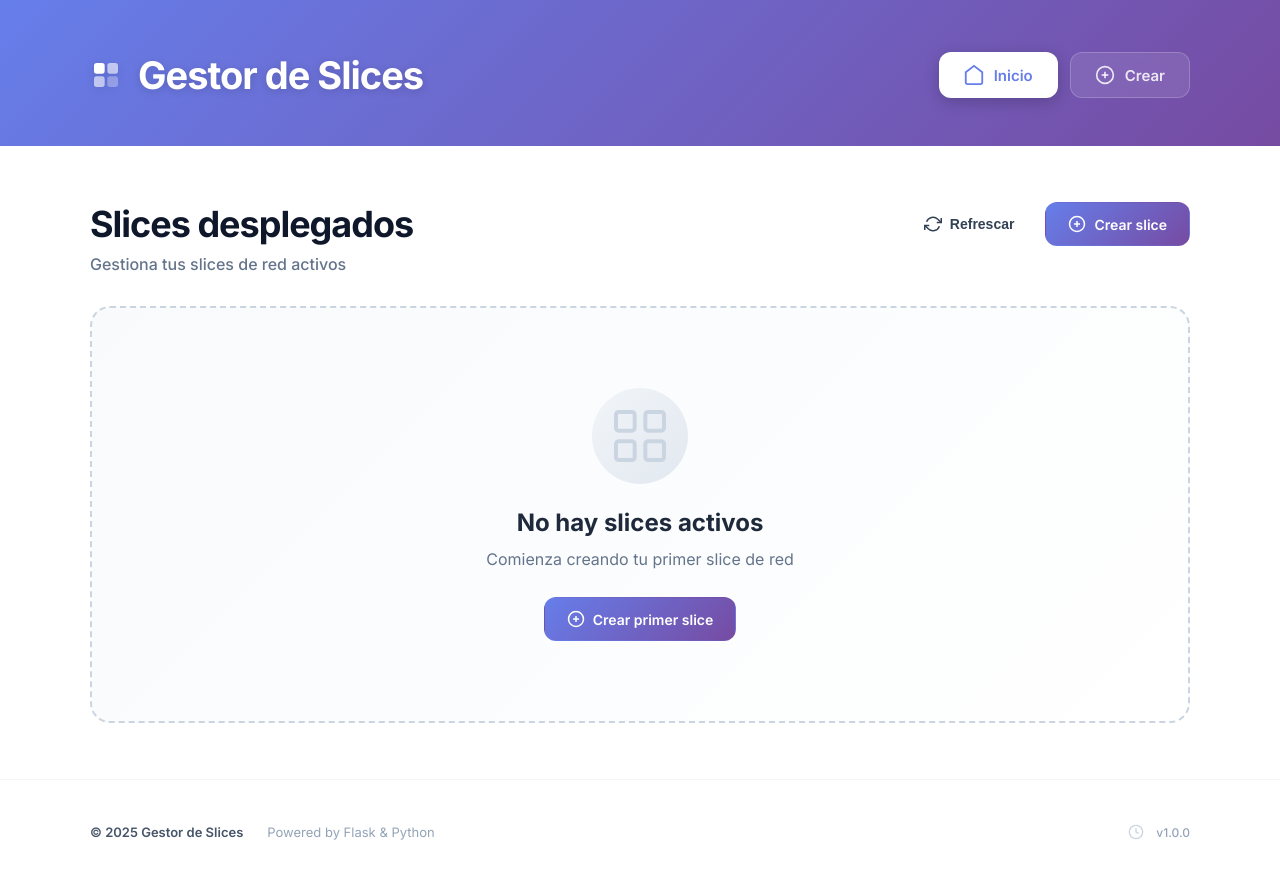
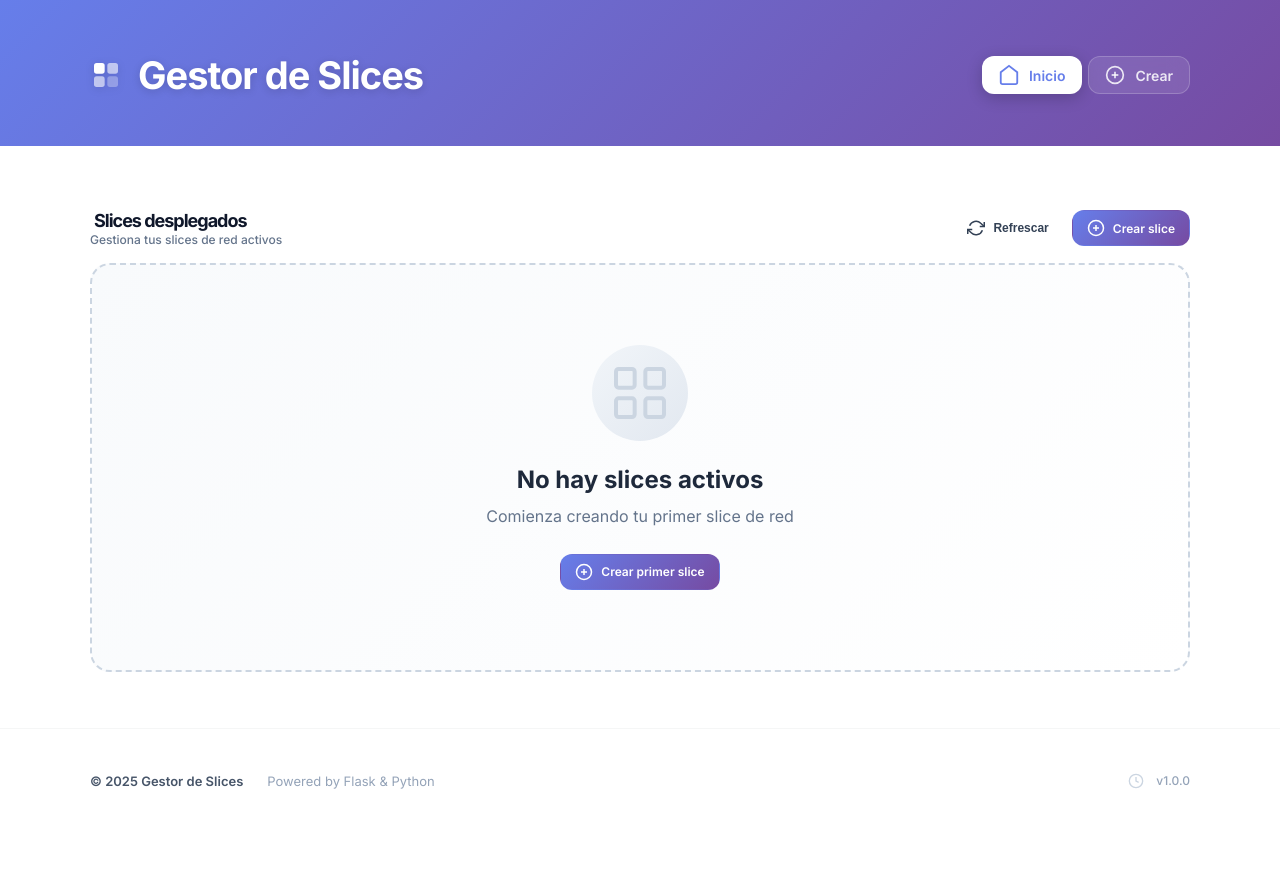
Before and after one commit to alegom05/CLOUD_ALEJANDRO, a Flask app: page / in a window 1280 px wide. After the commit the page ends 789 px from the top, so only its background shows below. Run offline with Flask 3, Linux system fonts and the light colour scheme.

Commit message:
Reduccion del espacio de la barra lateral Configuracion

```diff
--- a/slice_manager_flask/static/style.css
+++ b/slice_manager_flask/static/style.css
@@ -136,7 +136,7 @@ a:hover {
 .form-actions { display:flex; gap:8px; }
 
 .topbar { display:flex; justify-content:space-between; align-items:center; padding:14px 0; border-bottom:1px solid rgba(16,24,40,0.04); background: linear-gradient(90deg, rgba(255,255,255,0.8), rgba(255,255,255,0.6)); }
-.logo { font-weight:700; font-size:18px; }
+.logo { font-weight:700; font-size: 13px; }
 .logo .accent { color:#0066ff; margin-left:6px; }
 .nav-actions { display:flex; gap:8px; }
 
@@ -185,11 +185,11 @@ a:hover {
   display: flex;
   align-items: center;
   gap: 10px;
-  padding: 12px 24px;
+  padding: 4px 10px;
   color: rgba(255,255,255,0.85);
   text-decoration: none;
   font-weight: 600;
-  font-size: 15px;
+  font-size: 12px;
   border-radius: 12px;
   transition: all 0.3s ease;
   background: rgba(255,255,255,0.1);
@@ -261,7 +261,7 @@ a:hover {
   margin-top: auto;
 }
 
-.page-header { display:flex; justify-content:space-between; align-items:center; margin-bottom:18px; gap:12px; }
+.page-header { display:flex; justify-content:space-between; align-items:center; margin-bottom:18px; gap:12px;  padding: 12px 0; margin-bottom: 8px; }
 .page-header h1 { margin:0; font-size:20px; }
 
 .app-shell {
@@ -286,7 +286,7 @@ a:hover {
 /* Slice Creator - Split Layout */
 .slice-creator {
   display: grid;
-  grid-template-columns: 320px 1fr;
+  grid-template-columns: 240px 1fr;
   gap: 20px;
   height: calc(100vh - 180px);
   max-width: 100%;
@@ -302,7 +302,7 @@ a:hover {
   overflow-y: auto;
   background: white;
   border-radius: 20px;
-  padding: 28px;
+  padding: 12px;
   box-shadow: 0 8px 32px rgba(0,0,0,0.1);
   border: 1px solid #e2e8f0;
 }
@@ -713,22 +713,22 @@ a:hover {
   display: flex;
   justify-content: space-between;
   align-items: flex-start;
-  margin-bottom: 32px;
+  margin-bottom: 8px;
   gap: 20px;
 }
 
 .page-title h1 {
-  margin: 0 0 8px 0;
-  font-size: 36px;
+  margin: 0 4px 0;
+  font-size: 18px;
   font-weight: 800;
   color: #0f172a;
   letter-spacing: -1px;
-}
+ line-height: 1.2; }
 
 .page-title .subtitle {
   margin: 0;
   color: #64748b;
-  font-size: 16px;
+  font-size: 12px;
   font-weight: 500;
 }
 
@@ -1048,3 +1048,25 @@ a:hover {
   text-align: center;
   text-decoration: none;
 }
+
+
+/* Additional size reductions */
+.header-nav { gap: 6px !important; }
+.header-tab { padding: 4px 10px; font-size: 12px; }
+.page-title { margin: 0 !important; padding: 0 !important; }
+.page-header { padding: 8px 0 !important; }
+body { font-size: 13px; }
+
+
+/* Compact layout */
+.header-container { min-height: auto !important; }
+.btn { padding: 8px 14px !important; font-size: 12px !important; }
+.form-group { margin-bottom: 10px !important; }
+.form-group label { font-size: 12px !important; margin-bottom: 4px !important; }
+.form-control, select { font-size: 12px !important; padding: 6px 10px !important; }
+.panel-title { margin-bottom: 12px !important; }
+.section-title { margin-bottom: 8px !important; }
+
+
+/* Restore header buttons size */
+.header-tab { padding: 8px 16px !important; font-size: 14px !important; }
```
